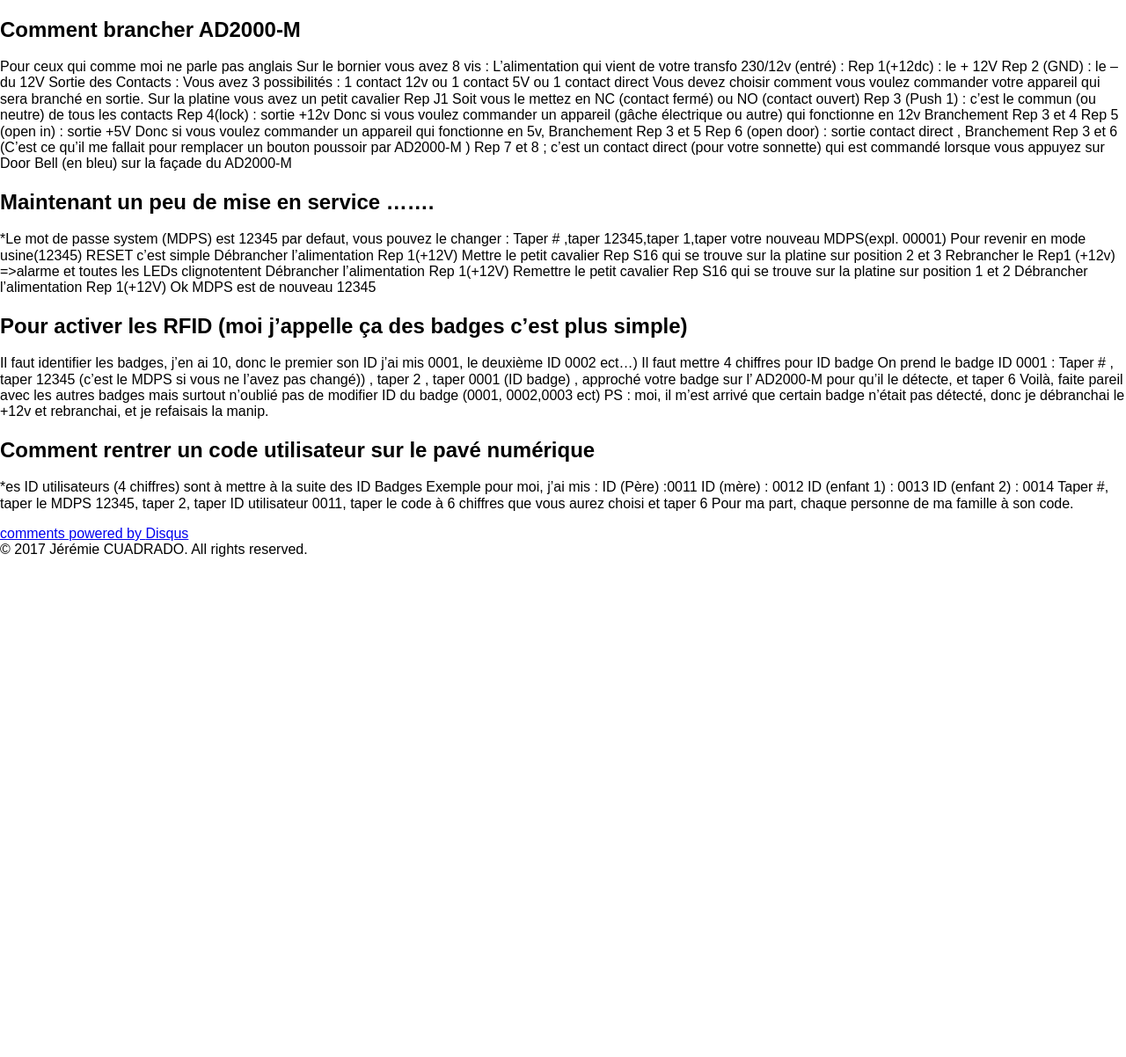
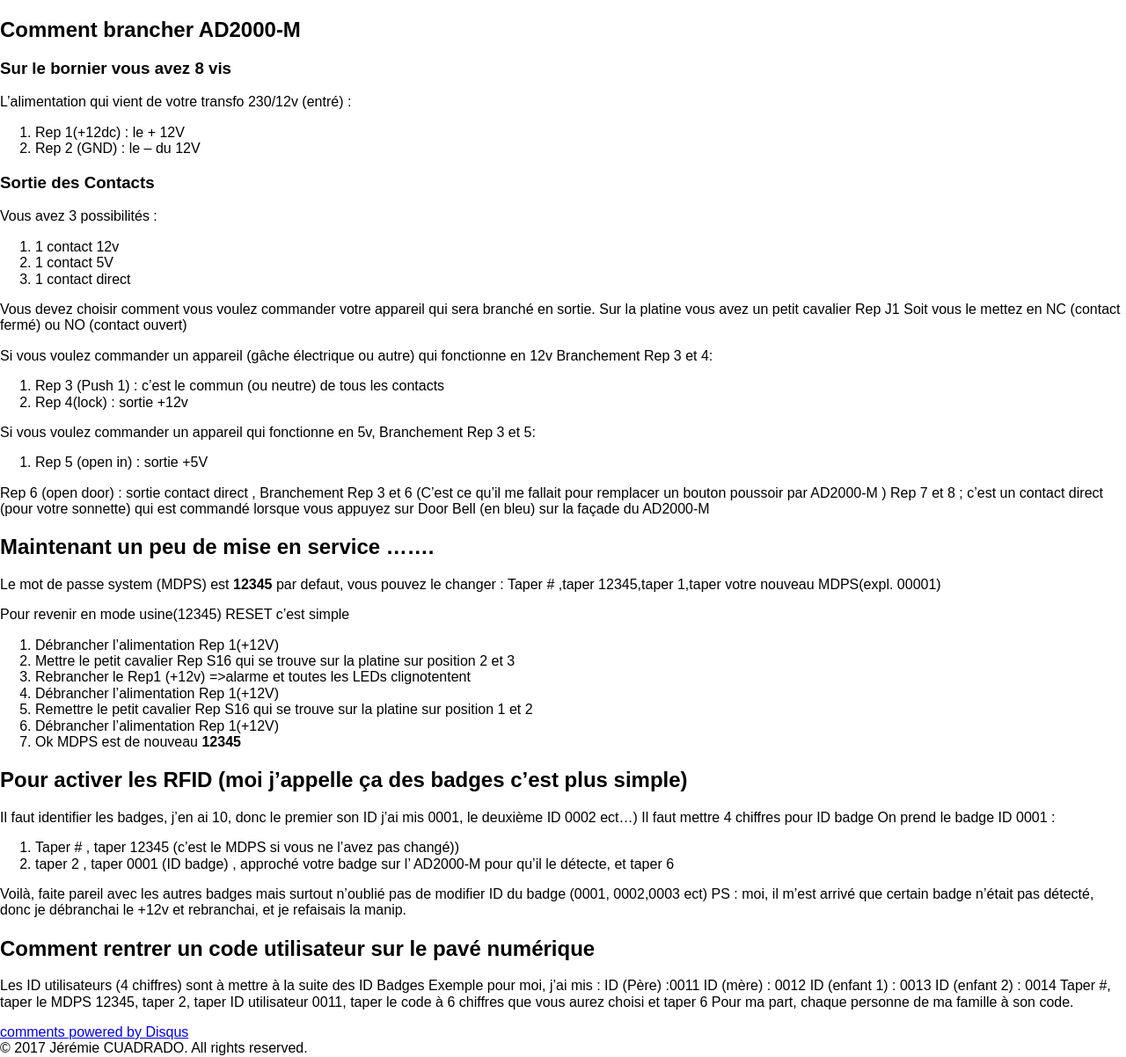
Before and after one commit to redbeard28/redbeard28.github.io, a Jekyll site: the page built from _posts/2017-07-27-Notes-RFID-Access.markdown, in a window 1280 px wide and 1400 px high, scrolled down 566 px. Shown: the part 198-1400 px from the top of the window at 88% size. Built offline with Jekyll 4.4.1, drawn with Linux system fonts in a browser that asks for light colours; nearby versions of some CDN libraries; comment, search, counter and statistics services are not loaded; before the commit the page ends 1399 px from its top, so only the background shows below that.

```diff
--- a/_posts/2017-07-27-Notes-RFID-Access.markdown
+++ b/_posts/2017-07-27-Notes-RFID-Access.markdown
@@ -15,48 +15,66 @@ Petit pense-bête pour la configuration de ce boitier
 
 
 ## Comment brancher AD2000-M
-Pour ceux qui comme moi ne parle pas anglais
-Sur le bornier vous avez 8 vis :
+
+### Sur le bornier vous avez 8 vis
 L’alimentation qui vient de votre transfo 230/12v (entré) :
-Rep 1(+12dc) : le + 12V
-Rep 2 (GND) : le – du 12V
-Sortie des Contacts :
-Vous avez 3 possibilités : 1 contact 12v ou 1 contact 5V ou 1 contact direct
+  1. Rep 1(+12dc) : le + 12V
+  1. Rep 2 (GND) : le – du 12V
+
+
+### Sortie des Contacts
+Vous avez 3 possibilités :
+  1. 1 contact 12v
+  1. 1 contact 5V
+  1. 1 contact direct
+
+
 Vous devez choisir comment vous voulez commander votre appareil qui sera branché en sortie.
 Sur la platine vous avez un petit cavalier Rep J1
 Soit vous le mettez en NC (contact fermé) ou NO (contact ouvert)
-Rep 3 (Push 1) : c’est le commun (ou neutre) de tous les contacts
-Rep 4(lock) : sortie +12v
-Donc si vous voulez commander un appareil (gâche électrique ou autre) qui fonctionne en 12v
-Branchement Rep 3 et 4
-Rep 5 (open in) : sortie +5V
-Donc si vous voulez commander un appareil qui fonctionne en 5v, Branchement Rep 3 et 5
+
+Si vous voulez commander un appareil (gâche électrique ou autre) qui fonctionne en 12v
+Branchement Rep 3 et 4:
+
+  1. Rep 3 (Push 1) : c’est le commun (ou neutre) de tous les contacts
+  1. Rep 4(lock) : sortie +12v
+
+
+Si vous voulez commander un appareil qui fonctionne en 5v, Branchement Rep 3 et 5:
+  1. Rep 5 (open in) : sortie +5V
+
+
 Rep 6 (open door) : sortie contact direct , Branchement Rep 3 et 6
 (C’est ce qu’il me fallait pour remplacer un bouton poussoir par AD2000-M )
 Rep 7 et 8 ; c’est un contact direct (pour votre sonnette) qui est commandé lorsque vous appuyez sur Door Bell (en bleu) sur la façade du AD2000-M
 
 ## Maintenant un peu de mise en service …….
-*Le mot de passe system (MDPS) est 12345 par defaut, vous pouvez le changer :
+Le mot de passe system (MDPS) est **12345** par defaut, vous pouvez le changer :
 Taper # ,taper 12345,taper 1,taper votre nouveau MDPS(expl. 00001)
+
+
 Pour revenir en mode usine(12345) RESET c’est simple
-Débrancher l’alimentation Rep 1(+12V)
-Mettre le petit cavalier Rep S16 qui se trouve sur la platine sur position 2 et 3
-Rebrancher le Rep1 (+12v) =>alarme et toutes les LEDs clignotentent
-Débrancher l’alimentation Rep 1(+12V)
-Remettre le petit cavalier Rep S16 qui se trouve sur la platine sur position 1 et 2
-Débrancher l’alimentation Rep 1(+12V)
-Ok MDPS est de nouveau 12345
+  1. Débrancher l’alimentation Rep 1(+12V)
+  1. Mettre le petit cavalier Rep S16 qui se trouve sur la platine sur position 2 et 3
+  1. Rebrancher le Rep1 (+12v) =>alarme et toutes les LEDs clignotentent
+  1. Débrancher l’alimentation Rep 1(+12V)
+  1. Remettre le petit cavalier Rep S16 qui se trouve sur la platine sur position 1 et 2
+  1. Débrancher l’alimentation Rep 1(+12V)
+  1. Ok MDPS est de nouveau **12345**
 
 ## Pour activer les RFID (moi j’appelle ça des badges c’est plus simple)
 Il faut identifier les badges, j’en ai 10, donc le premier son ID j’ai mis 0001, le deuxième ID 0002 ect…)
 Il faut mettre 4 chiffres pour ID badge
 On prend le badge ID 0001 :
-Taper # , taper 12345 (c’est le MDPS si vous ne l’avez pas changé)) , taper 2 , taper 0001 (ID badge) , approché votre badge sur l’ AD2000-M pour qu’il le détecte, et taper 6
+  1. Taper # , taper 12345 (c’est le MDPS si vous ne l’avez pas changé))
+  1. taper 2 , taper 0001 (ID badge) , approché votre badge sur l’ AD2000-M pour qu’il le détecte, et taper 6
+
+
 Voilà, faite pareil avec les autres badges mais surtout n’oublié pas de modifier ID du badge (0001, 0002,0003 ect)
 PS : moi, il m’est arrivé que certain badge n’était pas détecté, donc je débranchai le +12v et rebranchai, et je refaisais la manip.
 
 ## Comment rentrer un code utilisateur sur le pavé numérique
-*es ID utilisateurs (4 chiffres) sont à mettre à la suite des ID Badges
+Les ID utilisateurs (4 chiffres) sont à mettre à la suite des ID Badges
 Exemple pour moi, j’ai mis :
   ID (Père) :0011
   ID (mère) : 0012
```
